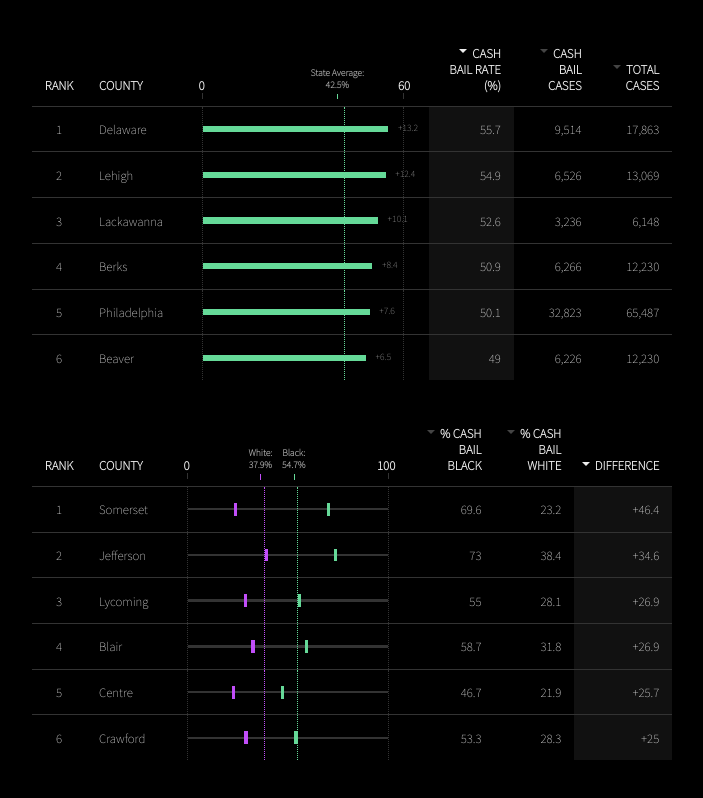
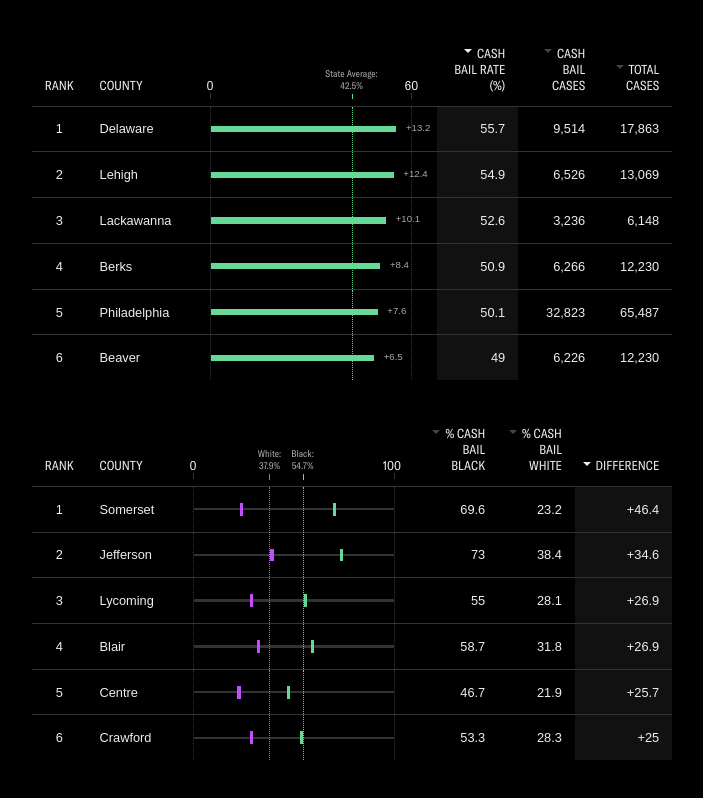
Before and after one commit to aclu-cash-bail-team/aclu-cash-bail, a website built with Parcel: page index.html in a window 1280 px wide. Shown: the whole page, without its empty margins (288-991 px from the left). Built offline with nearby package versions, Linux system fonts and the light colour scheme.

Commit message:
add gt america, using local condensed file workaround

```diff
--- a/src/css/style.css
+++ b/src/css/style.css
@@ -1,9 +1,8 @@
 /* Base styles for dev template */
 
 body {
-  /* TODO: Get GT America font */
-  font-family: "Source Sans Pro", sans-serif;
-  font-weight: 200;
+  font-family: "GT America", sans-serif;
+  font-weight: 400;
   font-size: 80%;
   color: #eee;
   background-color: #000;
--- a/src/css/table.css
+++ b/src/css/table.css
@@ -1,3 +1,8 @@
+@font-face {
+  font-family: "GT America Condensed";
+  src: url("./GT-America-Condensed-Regular.otf") format("opentype");
+}
+
 table {
   border-collapse: collapse;
   width: 100%;
@@ -10,6 +15,8 @@ tbody tr {
 
 th {
   padding: 1em;
+  font-family: "GT America Condensed";
+  font-weight: 400;
   text-align: left;
   text-transform: uppercase;
   vertical-align: bottom;
--- a/src/js/classes/Table.js
+++ b/src/js/classes/Table.js
@@ -194,7 +194,7 @@ class VizHeaderCell extends HeaderCell {
     // offset the average elements by the value/end ratio (and subtract padding)
     averageElements.forEach((element, i) => {
       const left = averages[i]["value"] / end * 100;
-      const padding = averages.length > 1 ? "0.8em" : "2.75em";
+      const padding = averages.length > 1 ? "0.45em" : "2.05em";
       element.style.left = `calc(${left}% - ${padding})`;
       averageWrapper.appendChild(element);
     });
```
Also changed, not shown: src/css/GT-America-Condensed-Regular.otf (added).
